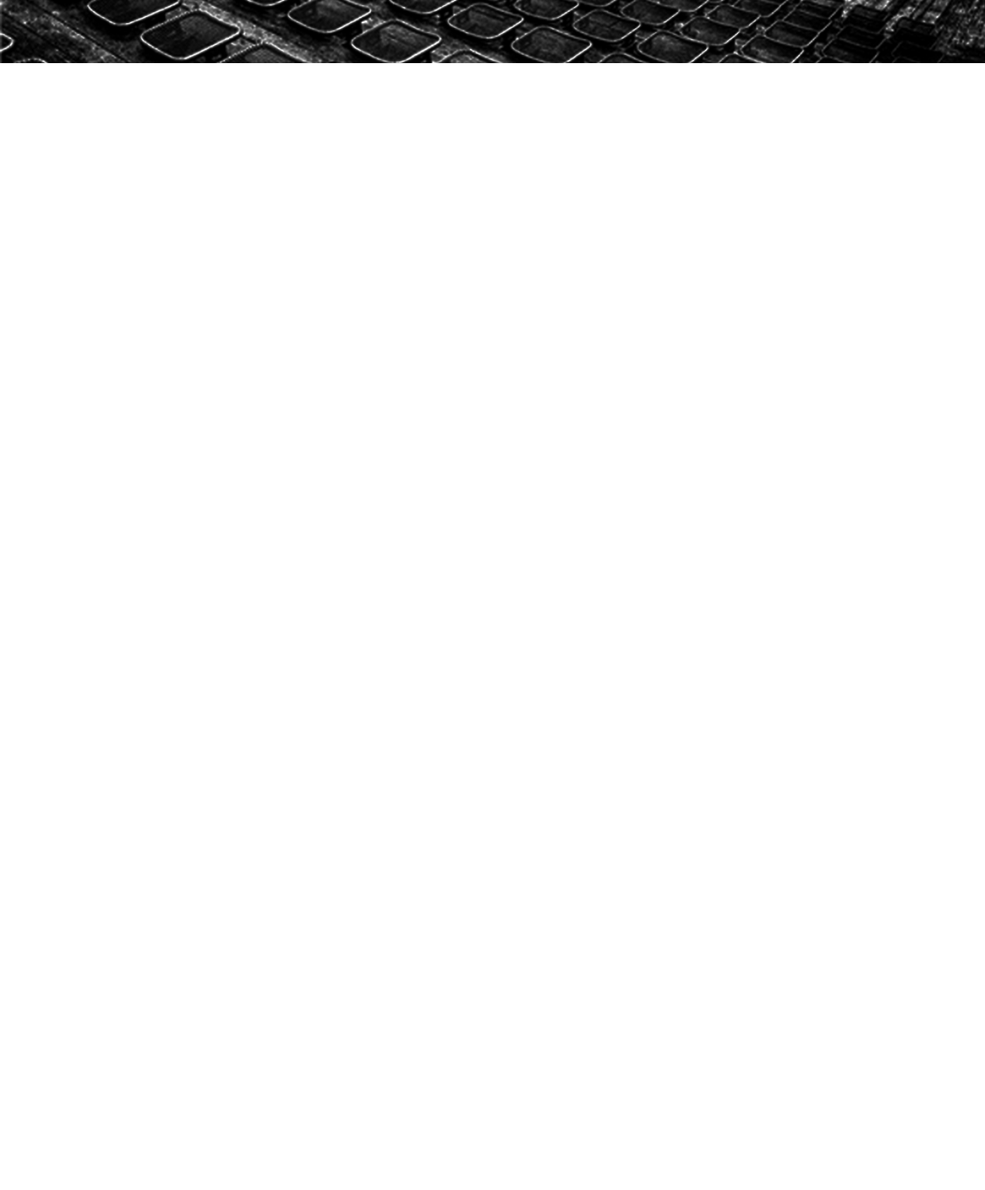
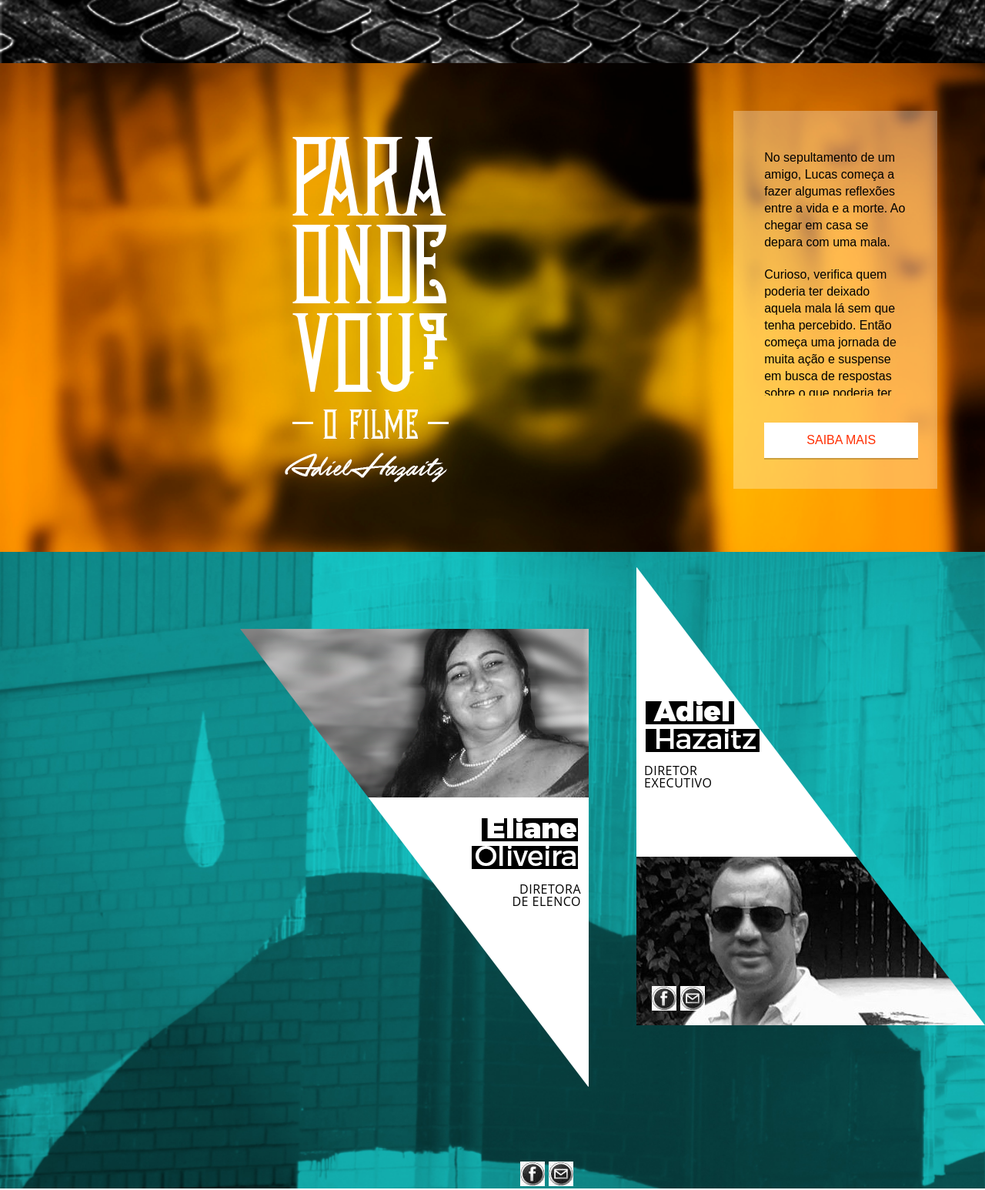
Before and after one commit to filipesilvadev/jevi, a plain HTML site: page index.html in a window 1280 px wide. Shown: the part 1961-3507 px from the top of the page at 77% size. Before the commit the page ends 2091 px from the top, so only its background shows below. Drawn offline with Linux system fonts and the light colour scheme.

Commit message:
front da seção 'Projetos' e 'Direção'

```diff
--- a/css/jevi_style.css
+++ b/css/jevi_style.css
@@ -20,8 +20,6 @@ input,select{vertical-align:middle}
 body{ font-family: 'Montserrat', sans-serif; }
 
 .float { float:left; }
-
-.last { margin-right: 0!important }
 
 .wrapper{
 	display: block;
@@ -53,6 +51,14 @@ section{
 _:-moz-tree-row(hover), .seeMore { padding: 0 25px 0 0 }
 
 .seeMore:hover { background: transparent url("../img/see_more.png") no-repeat scroll 100% -21px }
+
+.signature {
+	width: 211px;
+	height: 39px;
+	display: inline-block;
+	background: url('../img/adiel-hazaitz.png')no-repeat;
+	color: transparent;
+}
 
 /*
 	Menu principal
@@ -314,7 +320,6 @@ h1.logo a{
 	margin-left: 2px;
 }
 
-#slide a:hover h6 { visibility: visible }
 
 #slide .viewPort .largeImg +a{
 	margin-bottom: 8px;
@@ -509,3 +514,121 @@ article.open button {
 #diary article button:hover:active{
 	padding: 0;
 }
+
+
+/*
+	Projetos
+*/
+#projects {
+	background: transparent url("../img/project-main_top.jpg") no-repeat scroll 0% 0% / cover;
+	display: block;
+	padding-bottom: 60px;
+	position: relative;
+}
+
+#projects .main_project {
+	display: inline-block;
+	width: 200px;
+}
+
+#projects .main_project img { margin: 95px 0 10px 130px }
+
+#projects .signature { margin: 5px 0 30px 120px }
+
+#projects .sinopse {
+	width: 200px;
+	float: right;
+	display: inline-block;
+	padding: 50px 25px 40px 40px;
+	background: rgba(255, 255, 255, 0.3) none repeat scroll 0% 0%;
+	position: relative;
+	margin: 6%;
+}
+
+#projects .sinopse .crop {
+	max-height: 320px;
+	line-height: 22px;
+	overflow: scroll;
+	display: block;
+	padding-right: 15px
+}
+
+#projects .sinopse p { margin-bottom: 20px }
+
+#projects .sinopse a {
+	display: block;
+	margin-top: 35px;
+	text-align: center;
+	text-transform: uppercase;
+	color: #FF2D00;
+	text-decoration: none;
+	background: #fff;
+	padding: 15px 0;
+	-webkit-box-shadow: 0px 2px 0px 0px rgba(0,0,0,0.2);
+	-moz-box-shadow: 0px 2px 0px 0px rgba(0,0,0,0.2);
+	box-shadow: 0px 2px 0px 0px rgba(0,0,0,0.2);
+}
+
+#projects .sinopse a:hover {
+	color: #920000;
+	-webkit-box-shadow: 0px 1px 0px 0px rgba(0,0,0,0.15);
+	-moz-box-shadow: 0px 1px 0px 0px rgba(0,0,0,0.15);
+	box-shadow: 0px 1px 0px 0px rgba(0,0,0,0.15);
+}
+
+/*
+	Direção
+*/
+#direction {
+	background: transparent url("../img/direction-bg.jpg") no-repeat scroll 0% 0% / cover;
+	text-align: center;
+}
+
+#direction .director {
+	display: inline-block;
+	width: 453px;
+	height: 595px;
+}
+#direction .director div{
+	font-family: 'Open Sans', sans-serif;
+	letter-spacing: 0.5px;
+	text-transform: uppercase;
+}
+
+#direction .director.first{
+	background: url('../img/director-eliane.png')no-repeat;
+	margin: 100px 0 50px 0;
+	text-align: right;
+}
+
+#direction .director.first div{
+	padding: 0 10px 0 0;
+	margin-top: 330px;
+}
+
+
+#direction .director.last{
+	background: url('../img/director-adiel.png')no-repeat;
+	float: right;
+	margin: 20px 0 0 0;
+	text-align: left;
+}
+
+#direction .director.last div{
+	padding: 0 0 0 10px;
+	margin-top: 256px;
+}
+
+#direction div a {
+	display: inline-block;
+	width: 32px;
+	height: 32px;
+	background: url('../img/direction-fb.jpg');
+}
+
+#direction div a +a{
+	display: inline-block;
+	width: 32px;
+	height: 32px;
+	background: url('../img/direction-mail.jpg');
+}
--- a/index.html
+++ b/index.html
@@ -103,82 +103,55 @@
 	<section id="diary">
 		<div class="wrapper">
 			<h3>Próximos<br>Espetáculos</h3>
-<!-- 			<article class="closed">
-				<p class="date">
-					<span>09</span>
-					Fev
-				</p>
-				<p class="show">
-					Mercador das Mascaras
-				</p>
-				<div class="event">
-					<p class="hour">
-						19:30
-					</p>
-					<p class="location">
-						Igreja Templo das Águias
-					</p>
-					<p class="city-state">
-						Curitiba-PR
-					</p>
-				</div>
-				<button>Ver mais</button>
-			</article>
-			<article class="closed">
-				<p class="date">
-					<span>17</span>
-					Mar
-				</p>
-				<p class="show">
-					O Inimigo
-				</p>
-				<div class="event">
-					<p class="hour">
-						15:00
-					</p>
-					<p class="location">
-						Igreja Templo das Águias
-					</p>
-					<p class="city-state">
-						Curitiba-PR
-					</p>
-				</div>
-				<button>Ver mais</button>
-			</article>
-			<article class="open">
-				<p class="date">
-					<span>22</span>
-					Abr
-				</p>
-				<p class="show">
-					Perigo na Floresta
-				</p>
-				<div class="event">
-					<p class="hour">
-						18:30
-					</p>
-					<p class="location">
-						Igreja Templo das Águias
-					</p>
-					<p class="city-state">
-						Curitiba-PR
-					</p>
-				</div>
-				<button>Ver mais</button>
-			</article> -->
+			<!-- dinâmico via jevi_scripts.js -->
 		</div>
 	</section>
 
 	<section id="projects">
-		<div class="wrapper">
 
+		<div class="main_project">
+			<img src="img/project-main_logo.png" alt="Para Onde Vou?">
+			<span class="signature">Adiel Hazaitz</span>
+		</div>
+		<div class="sinopse">
+			<div class="crop">
+				<p>
+					No sepultamento de um amigo, Lucas começa a fazer algumas reflexões entre a vida e a morte. Ao chegar em casa se depara com uma mala.
+				</p>
+
+				<p>
+					Curioso, verifica quem poderia ter deixado aquela mala lá sem que tenha percebido. Então começa uma jornada de muita ação e suspense em busca de respostas sobre o que poderia ter dentro na mala.
+				</p>
+				<p>
+					O suspense se forma quando uma linda mulher se revela dizendo ser a morte trazendo respostas que Lucas não espera ouvir, o qual começa a enxergar a si mesmo em muitas fases de sua vida e descobre que já estava morto em si.
+				</p>
+				<p>
+					Lucas precisa correr para tentar reverter o tempo perdido e recuperar sua vida.
+				</p>
+			</div>
+			<a href="#">Saiba mais</a>
 		</div>
 	</section>
 
 	<section id="direction">
-		<div class="wrapper">
-
-		</div>
+			<div class="director first">
+				<div class="btns">
+					<p>Diretora<br>de Elenco</p>
+					<div>
+						<a href="#"></a>
+						<a href="#"></a>
+					</div>
+				</div>
+			</div>
+			<div class="director last">
+				<div class="btns">
+					<p>Diretor<br>Executivo</p>
+					<div>
+						<a href="#"></a>
+						<a href="#"></a>
+					</div>
+				</div>
+			</div>
 	</section>
 
 	<section id="contact">
--- a/js/jevi_script.js
+++ b/js/jevi_script.js
@@ -91,7 +91,8 @@ $(document).ready(function(){
             show      = $(id + ' .show'),
             hour      = $(id + ' .event .hour'),
             location  = $(id + ' .event .location'),
-            city      = $(id + ' .event .city-state');
+            city      = $(id + ' .event .city-state'),
+            eachButton = $('#prod_'+[i]+' #btn'+[i]);
 
           month.html(shows[i].month);
           day.html(shows[i].day);
@@ -100,24 +101,26 @@ $(document).ready(function(){
           location.html(shows[i].location);
           city.html(shows[i].city);
 
-         var eachButton = $('#prod_'+[i]+' #btn'+[i]);
-         continue
+        //  var eachButton = $('#prod_'+[i]+' #btn'+[i]),
+        //     eachShow = $('#prod_'+[i]);
 
-            eachButton.on('click', function(){
-              var eachShow = $('#prod_'+[i]);
-              if (eachShow.hasClass('closed')) {
-                  eachShow.attr('class', 'open');
-              }else{
-                  eachShow.attr('class', 'closed');
-              }
+        //     eachButton.on('click', function(){
+        //       if (eachShow.hasClass('closed')) {
+        //           eachShow.attr('class', 'open');
+
+        //       }else{
+        //           eachShow.attr('class', 'closed');
+        //       }
+        //     });
+
+          console.log(eachButton);
 
 
-            });
 
-        console.log(eachShow);
-        console.log(eachButton);
 
         };
+
+
 
 
 
```
Also changed, not shown: img/adiel-hazaitz.png (added), img/direction-bg.jpg (added), img/direction-fb.jpg (added), img/direction-mail.jpg (added), img/director-adiel.png (added), img/director-eliane.png (added), img/project-main_logo.png (added), img/project-main_top.jpg (added), img/project-top.png (added), img/sinopse-left.png (added).
